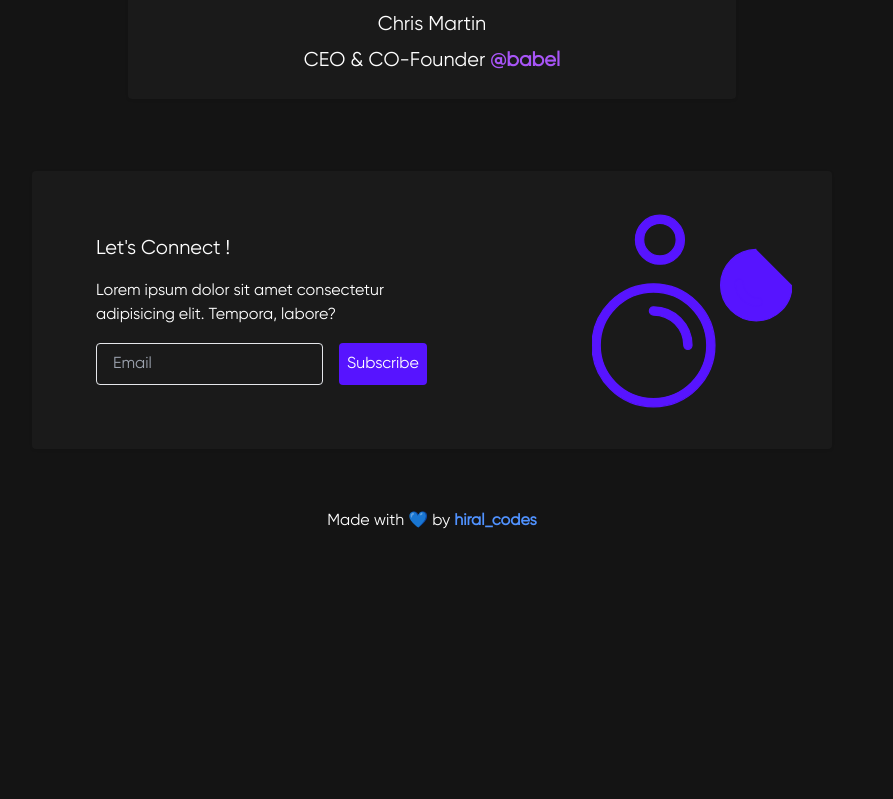
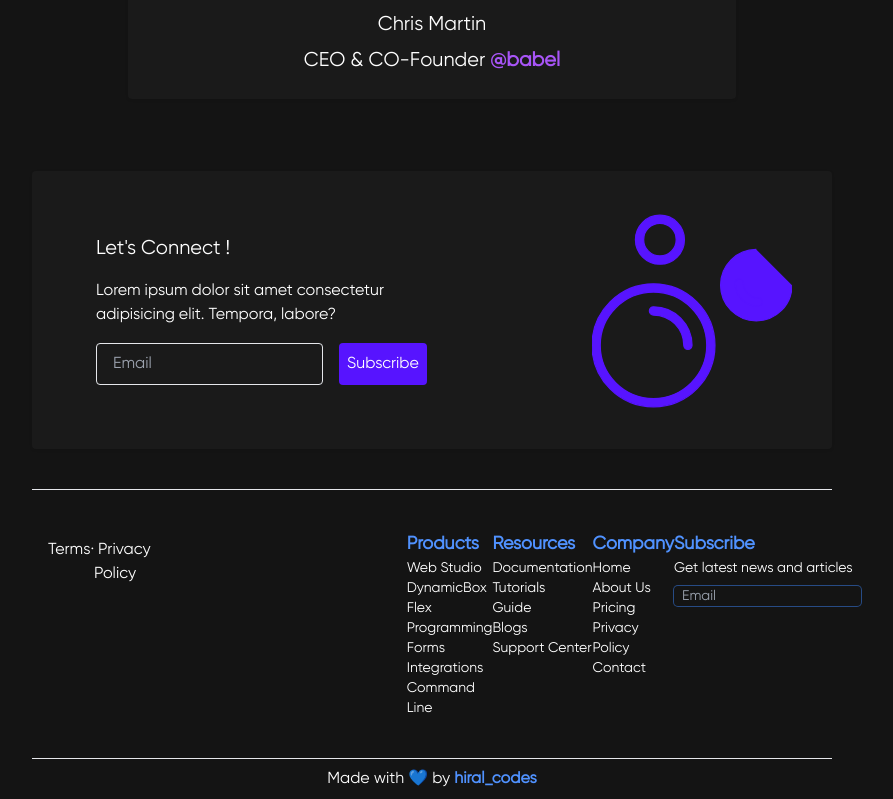
Before and after one commit to hiral-codes/reactstore, a React (Create React App) app: page / in a window 1280 px wide. Shown: the part 1832-2631 px from the top of the page, without its empty margins (208-1101 px from the left). Before the commit the page ends 2385 px from the top, so only its background shows below. Built offline with nearby package versions, Linux system fonts and the light colour scheme.

Commit message:
updated footer

```diff
--- a/src/components/Footer.js
+++ b/src/components/Footer.js
@@ -3,7 +3,47 @@ import React from 'react'
 function Footer() {
   return (
     <footer>
-        <div className='w-full px-10 text-center py-5 text-base'>
+      <div className="sponsors md:px-60">
+      <div className='border-t border-b mx-auto flex items-start flex-col py-10 sm:flex-row'>
+      <ul className='p-2 rounded w-fit flex pl-4 md:pr-60'>
+        <li className='hover:underline'>Terms &nbsp; </li>
+        <span> · </span>
+        <li className='hover:underline'>&nbsp;Privacy Policy</li>
+      </ul>
+        <div className="flex-1 flex flex-col sm:flex-row px-4 items-start justify-between">
+        <ul className='text-sm'>
+          <li className='font-bold text-lg text-[#5092FF]'>Products</li>
+          <li>Web Studio</li>
+          <li>DynamicBox Flex</li>
+          <li>Programming Forms</li>
+          <li>Integrations</li>
+          <li>Command Line</li>
+        </ul>
+        <ul className='text-sm'>
+          <li className='font-bold text-lg text-[#5092FF]'>Resources</li>
+          <li>Documentation</li>
+          <li>Tutorials</li>
+          <li>Guide</li>
+          <li>Blogs</li>
+          <li>Support Center</li>
+        </ul>
+        <ul className='text-sm'>
+          <li className='font-bold text-lg text-[#5092FF]'>Company</li>
+          <li>Home</li>
+          <li>About Us</li>
+          <li>Pricing</li>
+          <li>Privacy Policy</li>
+          <li>Contact</li>
+        </ul>
+        <ul className='text-sm'>
+          <li className='font-bold text-lg text-[#5092FF]'>Subscribe</li>
+          <li>Get latest news and articles</li>
+          <li><input type="email" className='mt-2 outline-none bg-transparent ring-1 px-2 rounded' placeholder='Email'/></li>
+        </ul>
+        </div>
+      </div>
+      </div>
+        <div className='w-full px-10 text-center py-2 text-base'>
             Made with 💙 by <a className='text-[#5092FF] font-semibold' href="https://hiral-codes.github.io/" target='_blank' rel='noreferrer'>hiral_codes</a>
         </div>
     </footer>
--- a/src/components/Header.js
+++ b/src/components/Header.js
@@ -15,7 +15,7 @@ const Header = () => {
     setIsOpen((prev) => !prev);
   }
   return (
-    <header className="w-full bg-[#1a1a1a7d] border-b border-[#808080b8] backdrop-blur-md header z-[999] py-3 flex items-center justify-between pr-3 bg-center bg-cover md:px-10 md:py-5 fixed top-0 left-0 right-0">
+    <header className="w-full bg-[#1a1a1a7d] border-b-2 border-[#ffffff5f] backdrop-blur-md header z-[999] py-3 flex items-center justify-between pr-3 bg-center bg-cover md:px-10 md:py-5 fixed top-0 left-0 right-0">
       <div className="bar text-2xl md:hidden">
         <button
           onClick={handleNav}
@@ -51,7 +51,7 @@ const Header = () => {
               <Link to="/about">About</Link>
             </li>
             <li className="flex">
-            <div className="auth px-1 py-1">
+            {/* <div className="auth px-1 py-1">
                 <Link
                   to="auth/login"
                   onClick={handleNav}
@@ -70,7 +70,7 @@ const Header = () => {
                   <SiGnuprivacyguard />
                   Signup
                 </Link>
-              </div>
+              </div> */}
             </li>
           </ul>
         </div>
--- a/src/components/Home.js
+++ b/src/components/Home.js
@@ -183,8 +183,8 @@ function Home() {
       </div>
 
       {/* Contact Us */}
-      <div className="container flex items-center justify-center py-10 px-10">
-        <div data-aos="zoom-in" className="bg-[#1a1a1a] shadow h-auto w-full p-2 md:w-2/3 md:p-16 rounded relative">
+      <div className="container flex items-center justify-center p-10">
+        <div data-aos="zoom-in" className="bg-[#1a1a1a] sm:mx-auto shadow h-auto w-full p-2 md:w-2/3 md:p-16 rounded relative">
           <h1 className="text-xl text-center md:text-left">Let's Connect !</h1>
           <p className="md:w-2/4 py-4 text-center md:text-left">
             Lorem ipsum dolor sit amet consectetur adipisicing elit. Tempora,
@@ -194,7 +194,7 @@ function Home() {
             <input type="text" className="bg-[#1a1a1a] border px-4 py-2 outline-none rounded" placeholder="Email" />
             <button className="bg-[#5714FF] px-2 rounded py-1">Subscribe</button>
           </div>
-          <div className="hidden sm:block sm:absolute sm:top-10 sm:right-10">
+          <div className="hidden lg:block sm:absolute sm:top-10 sm:right-10">
             <Bubble/>
           </div>
         </div>
```
